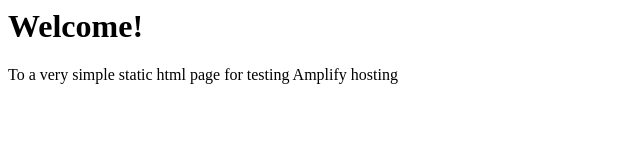
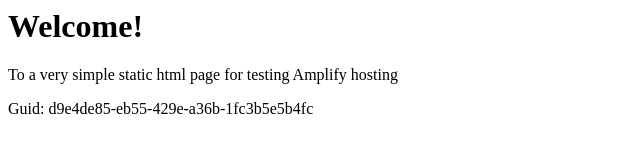
Before and after one commit to aws-aemilia-syd/Github-PR-Commit-Integration-Test-DoNotTouch-GitH-MJCD6L4M-v1-prod-ap-southeast-2, a website: page src/index.html in a window 1280 px wide. Shown: the whole page, without its empty margins (0-640 px from the left). Drawn offline with Linux system fonts and the light colour scheme.

Commit message:
commit from integ tests

```diff
--- a/src/index.html
+++ b/src/index.html
@@ -1,3 +1,5 @@
+
+
 <html lang="en">
 
 <head>
@@ -10,6 +12,6 @@
 <body>
     <h1>Welcome!</h1>
     <p>To a very simple static html page for testing Amplify hosting</p>
-</body>
+    <p>Guid: d9e4de85-eb55-429e-a36b-1fc3b5e5b4fc</p></body>
 
 </html>
```
